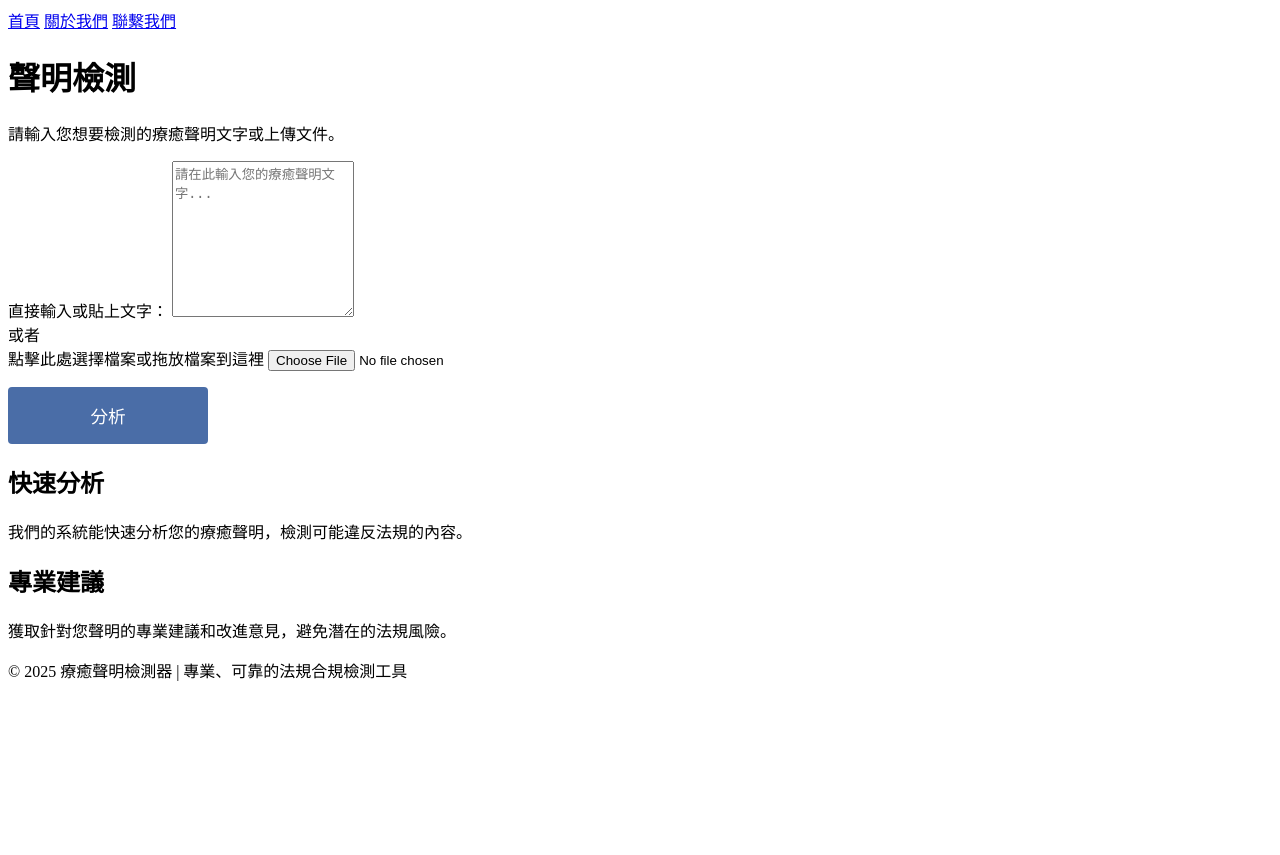
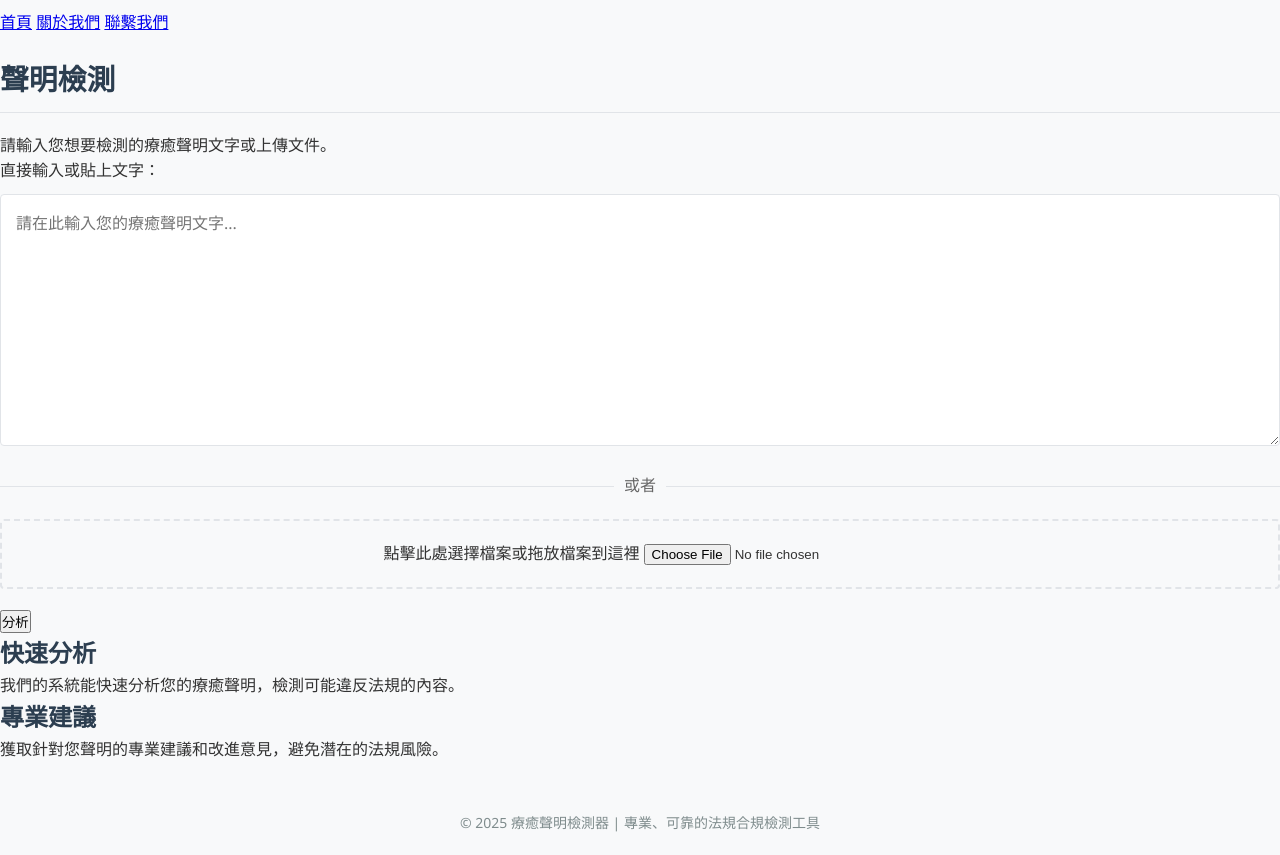
Before and after one commit to wenchun84/therapy-claim-detector, a Flask app: page / in a window 1280 px wide. Before the commit the page ends 681 px from the top, so only its background shows below. Run offline with Flask 2, Linux system fonts and the light colour scheme.

Commit message:
Update style.css

```diff
--- a/static/css/style.css
+++ b/static/css/style.css
@@ -1,20 +1,201 @@
-.analyze-button {
-    background-color: #4a6da7;
+:root {
+    --primary-color: #4a90e2;
+    --primary-dark: #3a7bc8;
+    --text-color: #333;
+    --light-gray: #f5f6fa;
+    --border-color: #e1e4e8;
+}
+
+* {
+    box-sizing: border-box;
+    margin: 0;
+    padding: 0;
+}
+
+body {
+    font-family: 'Segoe UI', '微軟正黑體', sans-serif;
+    line-height: 1.6;
+    color: var(--text-color);
+    background-color: #f8f9fa;
+    padding-top: 10px;
+}
+
+.container {
+    max-width: 1200px;
+    margin: 0 auto;
+    padding: 0 20px;
+}
+
+header {
+    margin-bottom: 20px;
+}
+
+.tabs {
+    display: flex;
+    list-style-type: none;
+    border-bottom: 1px solid var(--border-color);
+    margin-bottom: 30px;
+}
+
+.tabs li {
+    margin-right: 5px;
+}
+
+.tabs a {
+    display: block;
+    padding: 10px 20px;
+    text-decoration: none;
+    color: var(--text-color);
+    font-weight: 500;
+    border-bottom: 3px solid transparent;
+    transition: all 0.3s ease;
+}
+
+.tabs a:hover {
+    color: var(--primary-color);
+}
+
+.tabs a.active {
+    color: var(--primary-color);
+    border-bottom-color: var(--primary-color);
+}
+
+.content-box {
+    background-color: white;
+    border-radius: 8px;
+    box-shadow: 0 1px 3px rgba(0, 0, 0, 0.1);
+    padding: 30px;
+    margin-bottom: 30px;
+}
+
+h1, h2, h3 {
+    color: #2c3e50;
+}
+
+h1 {
+    font-size: 1.8rem;
+    margin-bottom: 20px;
+    padding-bottom: 10px;
+    border-bottom: 1px solid var(--border-color);
+}
+
+textarea {
+    width: 100%;
+    min-height: 200px;
+    padding: 15px;
+    border: 1px solid var(--border-color);
+    border-radius: 4px;
+    font-size: 16px;
+    font-family: inherit;
+    resize: vertical;
+    margin-top: 10px;
+}
+
+textarea:focus {
+    outline: none;
+    border-color: var(--primary-color);
+    box-shadow: 0 0 0 2px rgba(74, 144, 226, 0.2);
+}
+
+.check-button {
+    background-color: var(--primary-color);
     color: white;
     border: none;
-    padding: 1rem 2rem;
-    font-size: 1.1rem;
     border-radius: 4px;
+    padding: 12px 25px;
+    font-size: 16px;
     cursor: pointer;
-    transition: background-color 0.3s ease;
-    margin-top: 1rem;
-    font-weight: 500;
-    display: block;
-    width: 100%;
-    max-width: 200px;
-    text-align: center;
+    transition: background-color 0.3s;
+    margin-top: 20px;
 }
 
-.analyze-button:hover {
-    background-color: #3a5d97;
+.check-button:hover {
+    background-color: var(--primary-dark);
 }
+
+.file-upload {
+    margin: 20px 0;
+    padding: 20px;
+    border: 2px dashed var(--border-color);
+    border-radius: 4px;
+    text-align: center;
+    transition: all 0.3s;
+}
+
+.file-upload:hover {
+    border-color: var(--primary-color);
+}
+
+.separator {
+    display: flex;
+    align-items: center;
+    text-align: center;
+    margin: 20px 0;
+    color: #666;
+}
+
+.separator::before,
+.separator::after {
+    content: '';
+    flex: 1;
+    border-bottom: 1px solid var(--border-color);
+}
+
+.separator::before {
+    margin-right: 10px;
+}
+
+.separator::after {
+    margin-left: 10px;
+}
+
+.result-container {
+    background-color: #f8f9fa;
+    border: 1px solid var(--border-color);
+    border-radius: 4px;
+    padding: 20px;
+    margin-top: 20px;
+}
+
+.result-title {
+    font-weight: 600;
+    margin-bottom: 10px;
+    color: var(--primary-color);
+}
+
+.input-content {
+    background-color: white;
+    border: 1px solid var(--border-color);
+    border-radius: 4px;
+    padding: 15px;
+    margin-bottom: 20px;
+}
+
+.warning {
+    color: #e74c3c;
+    font-weight: 500;
+}
+
+.safe {
+    color: #2ecc71;
+    font-weight: 500;
+}
+
+footer {
+    text-align: center;
+    padding: 20px 0;
+    margin-top: 30px;
+    color: #7f8c8d;
+    font-size: 14px;
+}
+
+/* 響應式設計 */
+@media (max-width: 768px) {
+    .tabs {
+        flex-wrap: wrap;
+    }
+
+    .tabs li {
+        margin-bottom: 5px;
+    }
+}
```
